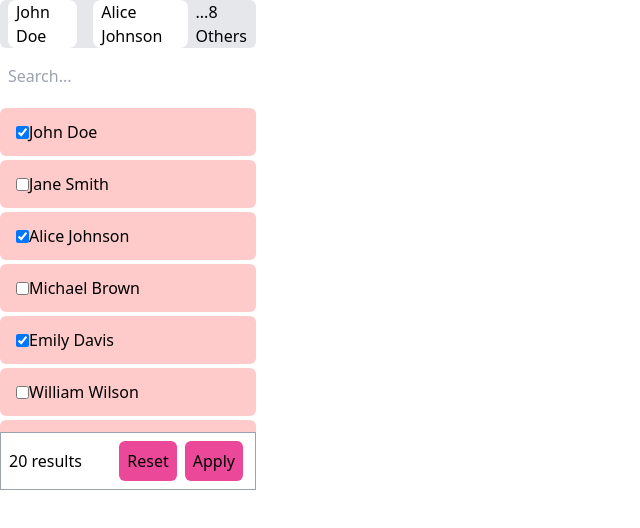
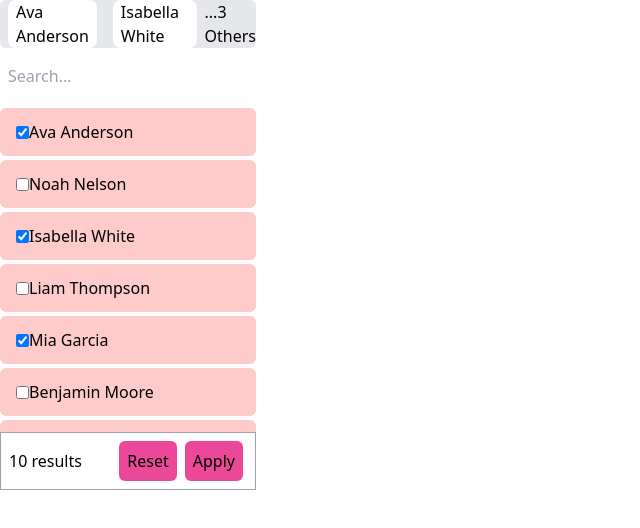
Before and after one commit to ronihere/rbsi_components, a React (Create React App) app: page / in a window 1280 px wide. Shown: the top 528 px of the page, without its empty margins (0-640 px from the left). Built offline with nearby package versions, Linux system fonts and the light colour scheme.

Commit message:
data list updated

```diff
--- a/src/parentComponent.js
+++ b/src/parentComponent.js
@@ -23,7 +23,7 @@ const ParentComponent = () => {
       onSelectComponent={handleSelected}
       selected={selectedData}
     /> */}
-      <CheckBoxDropDownWithSearch list={options} onDataSend={handleDataRecieved} />
+      <CheckBoxDropDownWithSearch list={options.slice(10)} onDataSend={handleDataRecieved} />
       </>
   );
 };
```
